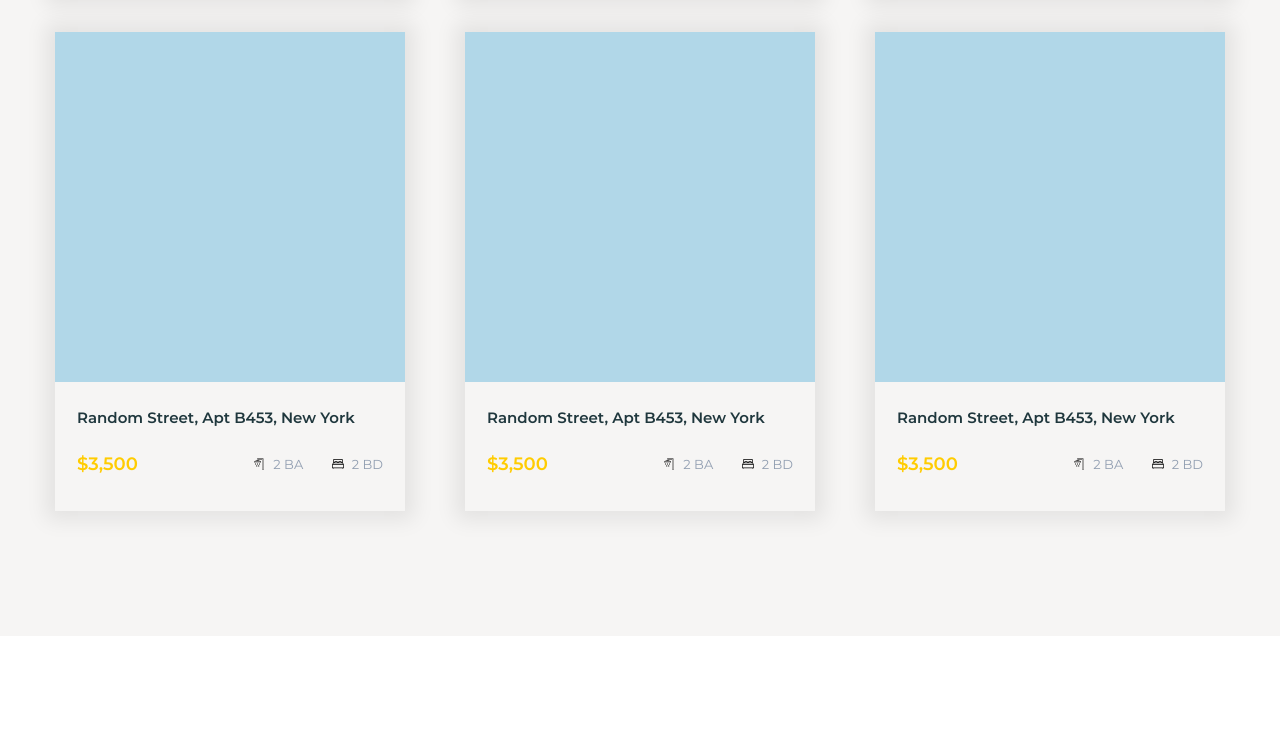
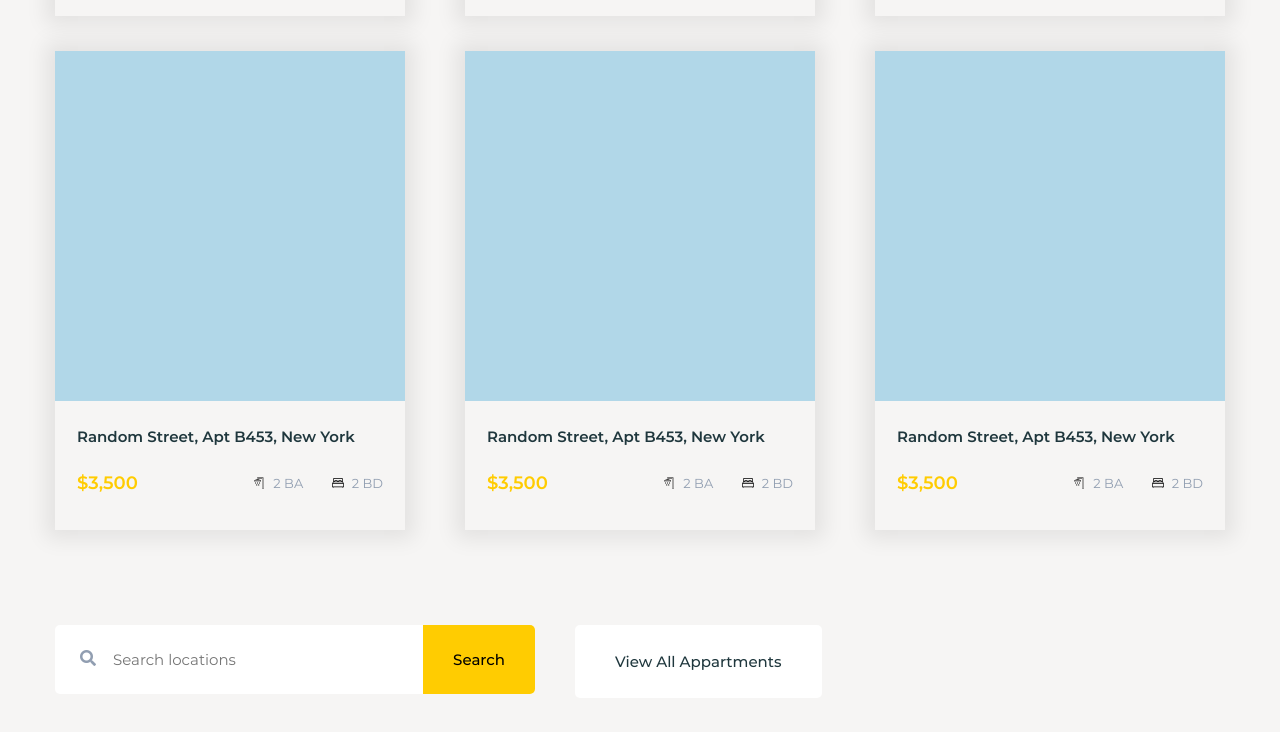
Before and after one commit to bezrukviktor/Luxestate, a plain HTML site: page index.html in a window 1280 px wide. Shown: the part 2199-2931 px from the top of the page. Before the commit the page ends 2835 px from the top, so only its background shows below. Drawn offline with Linux system fonts and the light colour scheme.

Commit message:
update section catalog

```diff
--- a/index.html
+++ b/index.html
@@ -164,6 +164,14 @@
             </figcaption>
           </figure>
         </div>
+        <div class="catalog-form">
+          <div class="search catalog__search">
+            <i class="fa fa-search"></i>
+            <input type="text" placeholder="Search locations" class="search-input">
+            <input type="submit" value="Search" class="search-btn"></input>
+          </div>
+          <button class="catalog__btn">View All Appartments</button>
+        </div>
       </div>
     </section>
   </main>
--- a/sass/_interface.sass
+++ b/sass/_interface.sass
@@ -13,8 +13,12 @@ a:active, a:focus, button:active, button:focus, input:active, input:focus
   font-size: 25px
   +bold
 
+section
+  padding: 65px 0 90px 0
+
 .search
   position: relative
+  display: inline-block
   width: 480px
   &-input
     position: absolute
@@ -49,9 +53,6 @@ a:active, a:focus, button:active, button:focus, input:active, input:focus
     +med
     cursor: pointer
 
-section
-  padding: 65px 0 90px 0
-
 .section__title
   font-size: 40px
   letter-spacing: -1px
--- a/sass/sections/_catalog.sass
+++ b/sass/sections/_catalog.sass
@@ -8,6 +8,7 @@
     align-items: center
     justify-content: space-between
     flex-wrap: wrap
+    margin-bottom: 60px
   &-card
     flex-basis: 33%
     max-width: 350px
@@ -61,3 +62,15 @@
         background-size: 12px 12px
         width: 12px
         height: 12px
+  &-form
+    display: flex
+    align-items: top
+  &__btn
+    border: none
+    border-radius: 5px
+    background-color: #fff
+    margin-left: 40px
+    padding: 27px 40px
+    font-size: 15px
+    color: $main-text
+    +med
```
Also changed, not shown: css/style.css, 1 other file.
